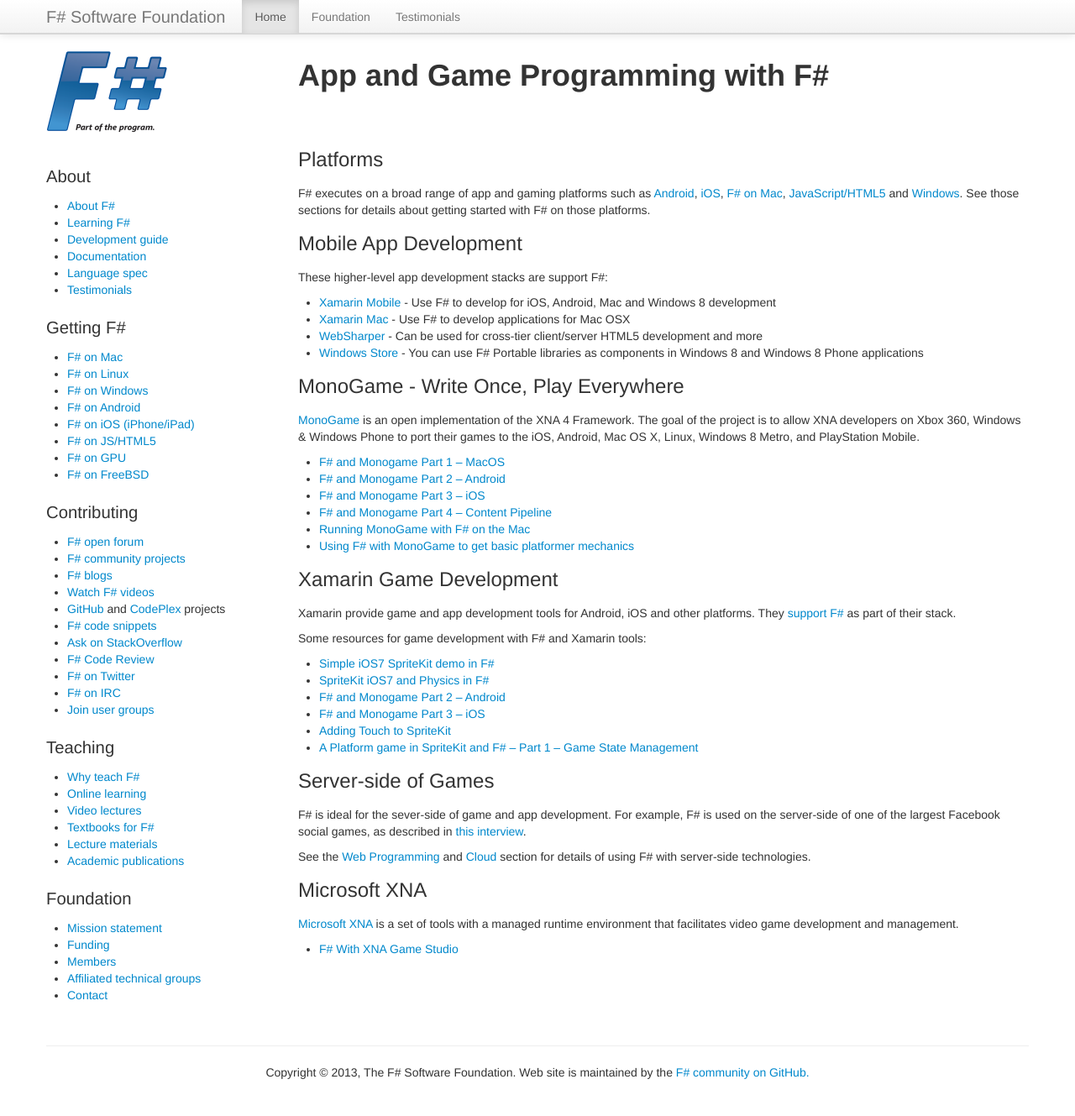
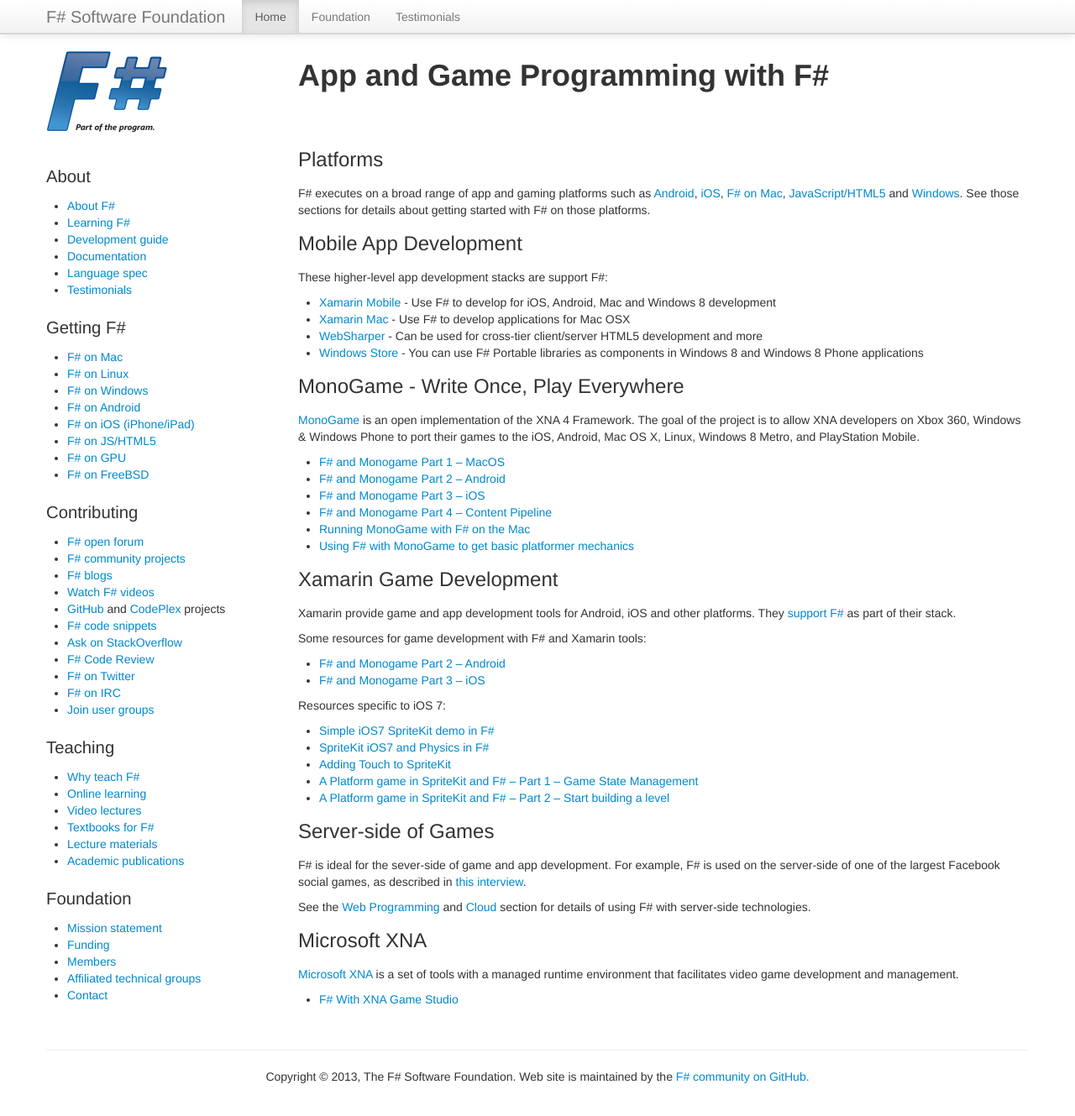
Before and after one commit to fsharp/fsharp.org, a Jekyll site: the page built from apps-and-games/index.md, in a window 1280 px wide and 1342 px high. Shown: the top 1329 px of the window at 84% size. Built offline with Jekyll 4.4.1, drawn with Linux system fonts in a browser that asks for light colours; nearby versions of some CDN libraries; some web fonts are replaced; comment, search, counter and statistics services are not loaded.

Commit message:
Update index.md

```diff
--- a/apps-and-games/index.md
+++ b/apps-and-games/index.md
@@ -39,12 +39,15 @@
 as part of their stack.
 
 Some resources for game development with F# and Xamarin tools:
+* [F# and Monogame Part 2 – Android](http://neildanson.wordpress.com/2013/07/31/f-and-monogame-part-2-android/)
+* [F# and Monogame Part 3 – iOS](http://neildanson.wordpress.com/2013/07/31/f-and-monogame-part-3-ios/)
+
+Resources specific to iOS 7:
 * [Simple iOS7 SpriteKit demo in F#](http://neildanson.wordpress.com/2013/09/19/simple-spritekit-demo-in-f/)
 * [SpriteKit iOS7 and Physics in F#](http://neildanson.wordpress.com/2013/09/24/spritekit-and-physics-in-f/)
-* [F# and Monogame Part 2 – Android](http://neildanson.wordpress.com/2013/07/31/f-and-monogame-part-2-android/)
-* [F# and Monogame Part 3 – iOS](http://neildanson.wordpress.com/2013/07/31/f-and-monogame-part-3-ios/)
 * [Adding Touch to SpriteKit](http://7sharpnine.com/posts/adding-touch-to-spritekit/)
 * [A Platform game in SpriteKit and F# – Part 1 – Game State Management](http://neildanson.wordpress.com/2013/10/08/a-platform-game-in-spritekit-and-f-part-1-game-state-management/)
+* [A Platform game in SpriteKit and F# – Part 2 – Start building a level](http://neildanson.wordpress.com/2013/10/08/a-platform-game-in-spritekit-and-f-part-2-start-building-a-level/)
 
 ### Server-side of Games
 
```
